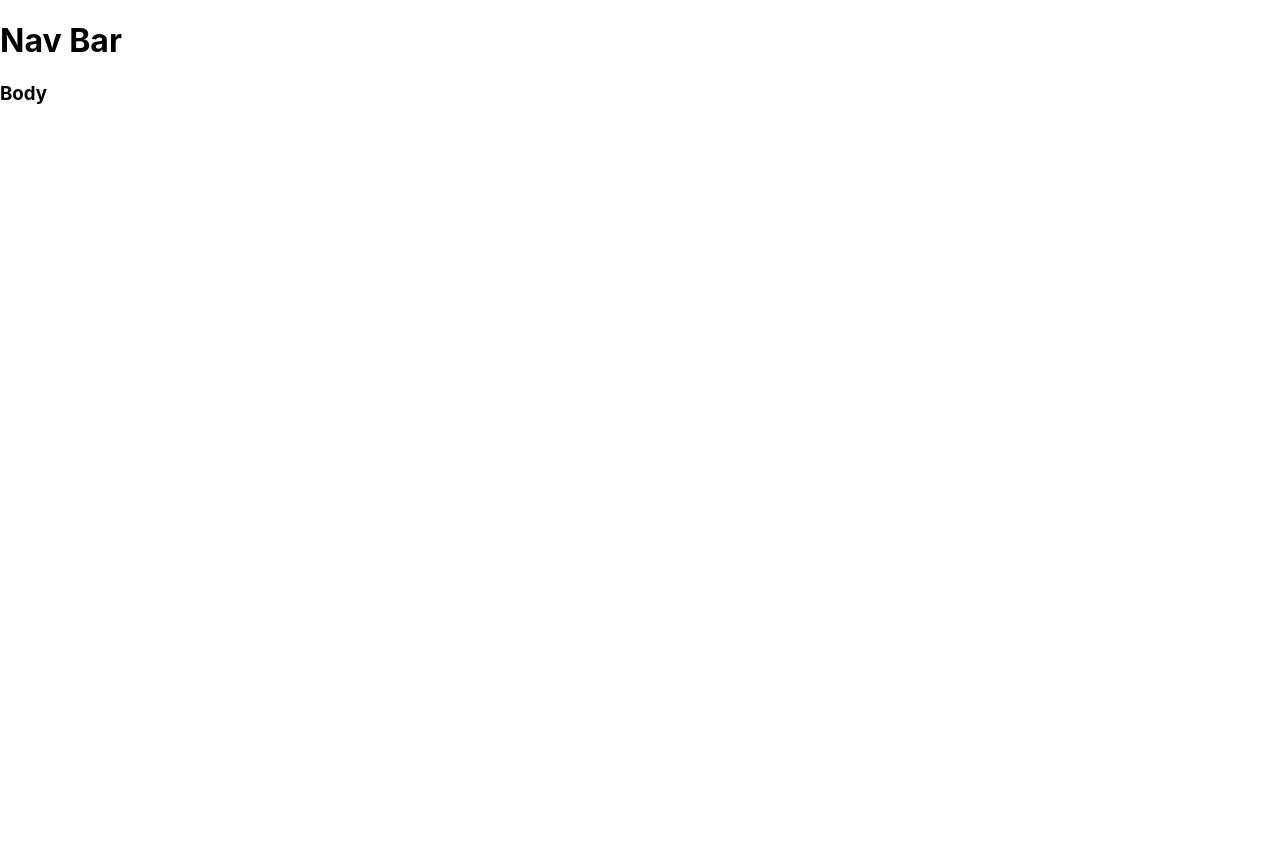
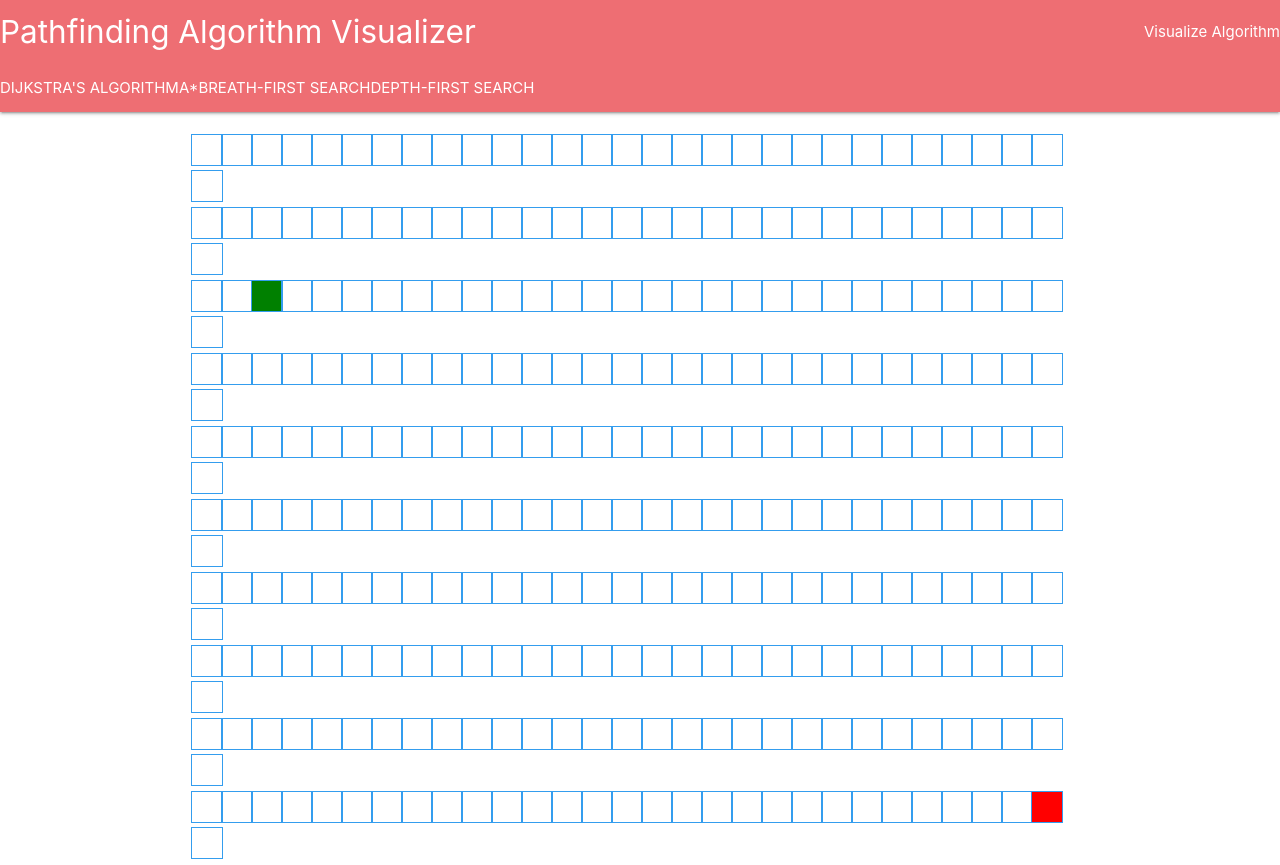
Before and after one commit to mkoenke/pathfinding-visualizer, a React (Create React App) app: page / in a window 1280 px wide. Before the commit the page ends 800 px from the top, so only its background shows below. Built offline with nearby package versions, Linux system fonts and the light colour scheme.

Commit message:
grid rendering

```diff
--- a/package.json
+++ b/package.json
@@ -6,8 +6,10 @@
     "@testing-library/jest-dom": "^5.11.4",
     "@testing-library/react": "^11.1.0",
     "@testing-library/user-event": "^12.1.10",
+    "materialize-css": "^1.0.0-rc.2",
     "react": "^17.0.1",
     "react-dom": "^17.0.1",
+    "react-materialize": "^3.9.5",
     "react-scripts": "4.0.1",
     "web-vitals": "^0.2.4"
   },
--- a/public/index.html
+++ b/public/index.html
@@ -15,6 +15,14 @@
       user's mobile device or desktop. See https://developers.google.com/web/fundamentals/web-app-manifest/
     -->
     <link rel="manifest" href="%PUBLIC_URL%/manifest.json" />
+
+    <!-- <link href="http://fonts.googleapis.com/icon?family=Material+Icons" rel="stylesheet">
+    <link href="../src/App.css" rel="stylesheet"> -->
+
+    <link rel="stylesheet" href="https://cdnjs.cloudflare.com/ajax/libs/materialize/1.0.0/css/materialize.min.css">
+    <script defer src="https://cdnjs.cloudflare.com/ajax/libs/materialize/1.0.0/js/materialize.min.js"></script>
+
+
     <!--
       Notice the use of %PUBLIC_URL% in the tags above.
       It will be replaced with the URL of the `public` folder during the build.
@@ -24,7 +32,8 @@
       work correctly both with client-side routing and a non-root public URL.
       Learn how to configure a non-root public URL by running `npm run build`.
     -->
-    <title>React App</title>
+    <title>Pathfinding Visualizer
+    </title>
   </head>
   <body>
     <noscript>You need to enable JavaScript to run this app.</noscript>
--- a/src/Components/Body.js
+++ b/src/Components/Body.js
@@ -1,8 +1,43 @@
 import React from "react"
+import getInitialGrid from "../HelperFunctions/initialGrid"
+import Node from "./Node/Node"
 
 class Body extends React.Component {
+  state = {
+    grid: [],
+  }
+  componentDidMount() {
+    const grid = getInitialGrid()
+    this.setState({ grid })
+  }
   render() {
-    return <h3>Body</h3>
+    // console.log(this.state.grid)
+    return (
+      <>
+        <br></br>
+        <div className="grid">
+          {this.state.grid.map((row, index) => {
+            return (
+              <div key={index}>
+                {row.map((node, index) => {
+                  const { row, col, isFinish, isStart, isWall } = node
+                  return (
+                    <Node
+                      key={index}
+                      col={col}
+                      isFinish={isFinish}
+                      isStart={isStart}
+                      isWall={isWall}
+                      row={row}
+                    ></Node>
+                  )
+                })}
+              </div>
+            )
+          })}
+        </div>
+      </>
+    )
   }
 }
 
--- a/src/Components/NavBar.js
+++ b/src/Components/NavBar.js
@@ -1,8 +1,43 @@
+import "materialize-css"
 import React from "react"
 
 class NavBar extends React.Component {
   render() {
-    return <h1>Nav Bar</h1>
+    return (
+      <>
+        <nav class="nav-extended">
+          <div class="nav-wrapper">
+            <a href="#" class="brand-logo">
+              Pathfinding Algorithm Visualizer
+            </a>
+            <a href="#" data-target="mobile-demo" class="sidenav-trigger">
+              <i class="material-icons">menu</i>
+            </a>
+            <ul id="nav-mobile" class="right hide-on-med-and-down">
+              <li>
+                <div>Visualize Algorithm</div>
+              </li>
+            </ul>
+          </div>
+          <div class="nav-content">
+            <ul class="tabs tabs-transparent">
+              <li class="tab">
+                <div>Dijkstra'S Algorithm</div>
+              </li>
+              <li class="tab">
+                <div>A*</div>
+              </li>
+              <li class="tab">
+                <div>Breath-First Search</div>
+              </li>
+              <li class="tab">
+                <div>Depth-First Search</div>
+              </li>
+            </ul>
+          </div>
+        </nav>
+      </>
+    )
   }
 }
 
--- /dev/null
+++ b/src/Components/Node/Node.css
@@ -0,0 +1,79 @@
+.node {
+  width: 30px;
+  height: 30px;
+  outline: 1px solid rgb(52, 157, 238);
+  display: inline-block;
+}
+
+.finish {
+  background-color: red;
+}
+
+.start {
+  background-color: green;
+}
+
+.visited {
+  animation-name: visitedAnimation;
+  animation-duration: 1.5s;
+  animation-timing-function: ease-out;
+  animation-delay: 0;
+  animation-direction: alternate;
+  animation-iteration-count: 1;
+  animation-fill-mode: forwards;
+  animation-play-state: running;
+}
+
+@keyframes visitedAnimation {
+  0% {
+    transform: scale(0.3);
+    background-color: rgba(0, 0, 66, 0.75);
+    border-radius: 100%;
+  }
+
+  50% {
+    background-color: rgba(17, 104, 217, 0.75);
+  }
+
+  75% {
+    transform: scale(1.2);
+    background-color: rgba(0, 217, 159, 0.75);
+  }
+
+  100% {
+    transform: scale(1);
+    background-color: rgba(0, 190, 218, 0.75);
+  }
+}
+
+.wall {
+  background-color: rgb(12, 53, 71);
+}
+
+.node-shortest-path {
+  animation-name: shortestPath;
+  animation-duration: 1.5s;
+  animation-timing-function: ease-out;
+  animation-delay: 0;
+  animation-direction: alternate;
+  animation-iteration-count: 1;
+  animation-fill-mode: forwards;
+  animation-play-state: running;
+}
+
+@keyframes shortestPath {
+  0% {
+    transform: scale(0.6);
+    background-color: rgb(255, 254, 106);
+  }
+
+  50% {
+    transform: scale(1.2);
+    background-color: rgb(255, 254, 106);
+  }
+
+  100% {
+    transform: scale(1);
+    background-color: rgb(255, 254, 106);
+  }
+}
--- /dev/null
+++ b/src/Components/Node/Node.js
@@ -0,0 +1,24 @@
+import React from "react"
+import "./Node.css"
+
+class Node extends React.Component {
+  render() {
+    const { col, isFinish, isStart, isWall, row } = this.props
+
+    const additionalClass = isFinish
+      ? "finish"
+      : isStart
+      ? "start"
+      : isWall
+      ? "wall"
+      : ""
+
+    return (
+      <div
+        id={`node-${row}-${col}`}
+        className={`node ${additionalClass}`}
+      ></div>
+    )
+  }
+}
+export default Node
--- a/src/Containers/BodyContainer.js
+++ b/src/Containers/BodyContainer.js
@@ -4,7 +4,7 @@ import Body from "../Components/Body"
 class BodyContainer extends React.Component {
   render() {
     return (
-      <div>
+      <div className="container">
         <Body />
       </div>
     )
--- /dev/null
+++ b/src/HelperFunctions/initialGrid.js
@@ -0,0 +1,31 @@
+const startRow = 2
+const startCol = 2
+const finishRow = 9
+const finishCol = 28
+
+const getInitialGrid = () => {
+  const grid = []
+  for (let row = 0; row < 10; row++) {
+    const currentRow = []
+    for (let col = 0; col < 30; col++) {
+      currentRow.push(createNode(col, row))
+    }
+    grid.push(currentRow)
+  }
+  console.log(grid)
+  return grid
+}
+const createNode = (col, row) => {
+  return {
+    col,
+    row,
+    isStart: row === startRow && col === startCol,
+    isFinish: row === finishRow && col === finishCol,
+    distance: Infinity,
+    isVisited: false,
+    isWall: false,
+    previousNode: null,
+  }
+}
+
+export default getInitialGrid
```
Also changed, not shown: src/Algorithms/Dijkstra.js (line endings or trailing spaces), 2 other files (tests, documents, lock files or other folders).
